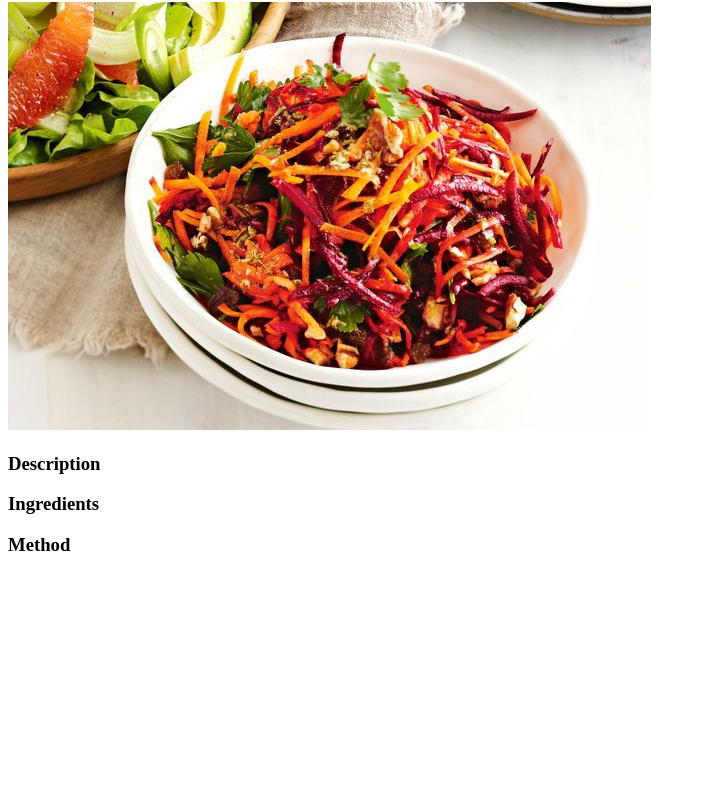
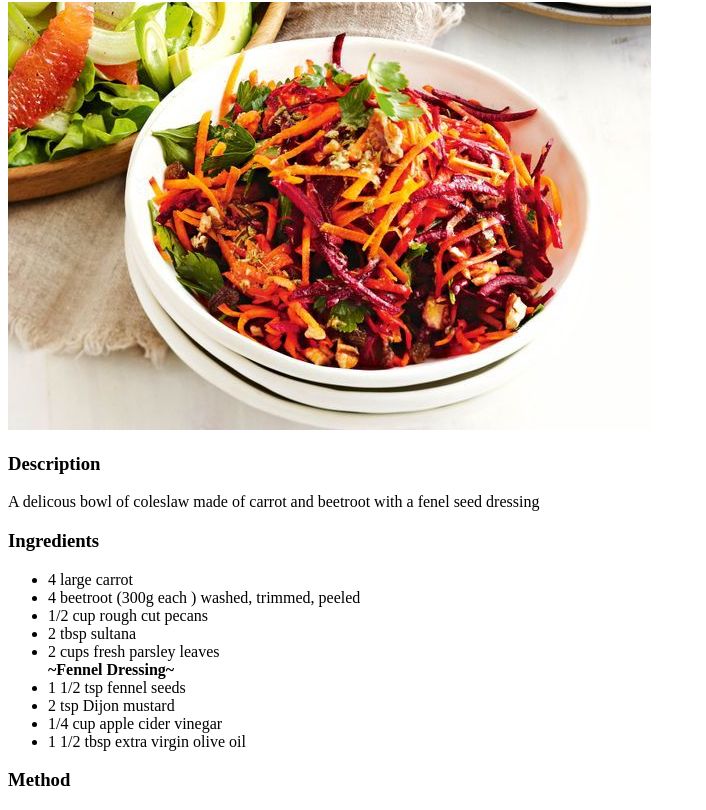
Before and after one commit to Cody-Ydoc/odin-recipes, a plain HTML site: page recipes/carrotBeetSlaw.html in a window 1280 px wide. Shown: the part 78-888 px from the top of the page, without its empty margins (0-706 px from the left). Before the commit the page ends 800 px from the top, so only its background shows below. Drawn offline with Linux system fonts and the light colour scheme.

Commit message:
an unordered ingredients list with a div inside it i feel realy smart right now

```diff
--- a/recipes/carrotBeetSlaw.html
+++ b/recipes/carrotBeetSlaw.html
@@ -9,9 +9,21 @@
     <h1> Carrot and Beetroot Slaw</h1>
     <img src="../images/carrot-and-beetroot-slaw.jpeg" alt="A bowl of carrot and beetroot slaw">
     <h3>Description</h3>
+    <p>
+        A delicous bowl of coleslaw made of carrot and beetroot with a fenel seed dressing
+    </p>
     <h3>Ingredients</h3>
         <ul>
-
+            <li> 4 large carrot</li>
+            <li> 4 beetroot (300g each ) washed, trimmed, peeled</li>
+            <li> 1/2 cup rough cut pecans</li>
+            <li> 2 tbsp sultana</li>
+            <li>2 cups fresh parsley leaves</li>
+        <div style="font-weight: bold;"> ~Fennel Dressing~</div>
+            <li> 1 1/2 tsp fennel seeds</li>
+            <li> 2 tsp Dijon mustard</li>
+            <li> 1/4 cup apple cider vinegar</li>
+            <li> 1 1/2 tbsp extra virgin olive oil</li>
         </ul>
 
     <h3>Method</h3>
```
